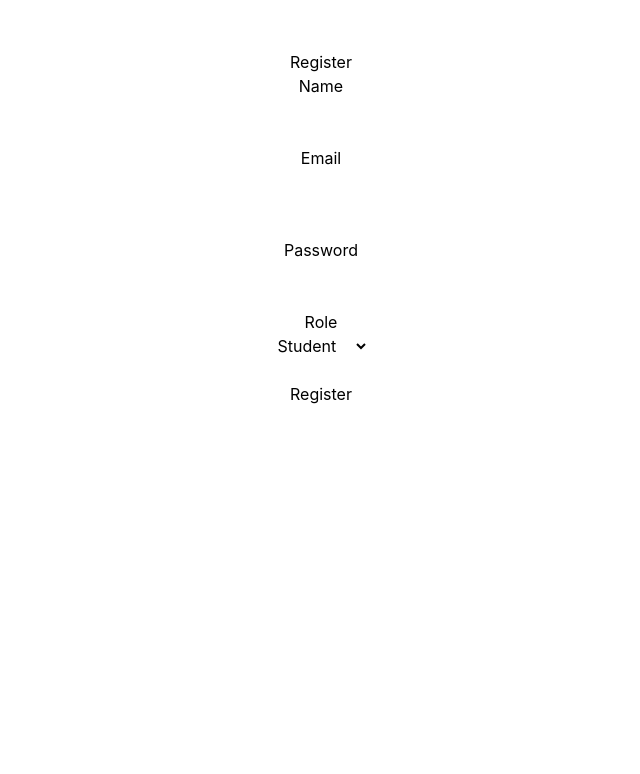
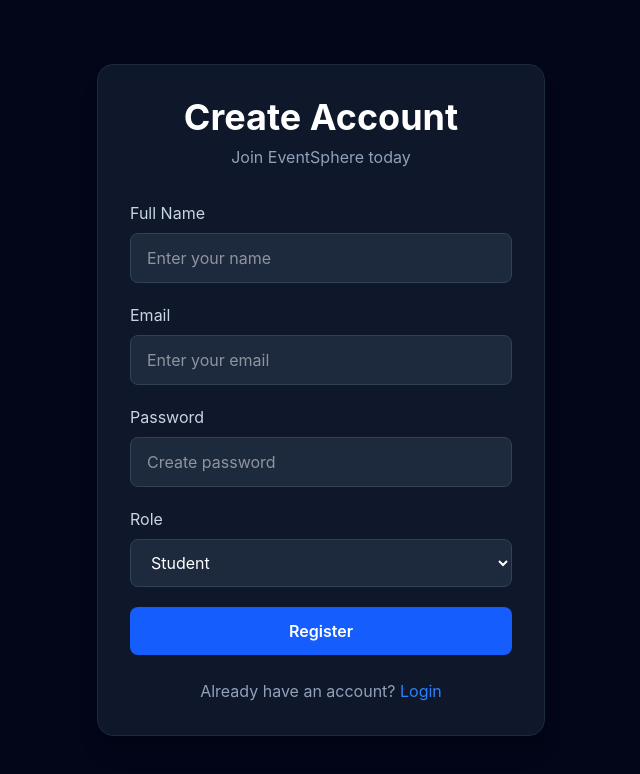
Before and after one commit to AdhravRai/Eventsphere, a React app in the folder frontend/: page /register in a window 1280 px wide. Shown: the top 774 px of the page, without its empty margins (319-959 px from the left). Built offline with nearby package versions, Linux system fonts and the light colour scheme; the HTML template or start-up script is replaced by a standard one.

Commit message:
feat: redesign student dashboard

```diff
--- a/frontend/src/pages/Register.jsx
+++ b/frontend/src/pages/Register.jsx
@@ -1,60 +1,87 @@
 function Register() {
   return (
-    <div
-      style={{
-        maxWidth: "400px",
-        margin: "50px auto",
-        textAlign: "center",
-      }}
-    >
-      <h1>Register</h1>
+    <div className="min-h-screen bg-slate-950 flex items-center justify-center px-4">
+      <div className="w-full max-w-md bg-slate-900 border border-slate-800 rounded-2xl p-8 shadow-xl">
 
-      <form>
-        <div>
-          <label>Name</label>
-          <br />
-          <input type="text" />
-        </div>
+        <h1 className="text-4xl font-bold text-center text-white mb-2">
+          Create Account
+        </h1>
 
-        <br />
+        <p className="text-slate-400 text-center mb-8">
+          Join EventSphere today
+        </p>
+
+        <form className="space-y-5">
 
           <div>
-          <label>Email</label>
-          <br />
+            <label className="block text-slate-300 mb-2">
+              Full Name
+            </label>
+
             <input
-            type="email"
-        style={{
-         width: "100%",
-            padding: "10px",
-    }}
+              type="text"
+              placeholder="Enter your name"
+              className="w-full px-4 py-3 rounded-lg bg-slate-800 border border-slate-700 text-white focus:outline-none focus:border-blue-500"
             />
           </div>
 
-        <br />
+          <div>
+            <label className="block text-slate-300 mb-2">
+              Email
+            </label>
+
+            <input
+              type="email"
+              placeholder="Enter your email"
+              className="w-full px-4 py-3 rounded-lg bg-slate-800 border border-slate-700 text-white focus:outline-none focus:border-blue-500"
+            />
+          </div>
 
           <div>
-          <label>Password</label>
-          <br />
-          <input type="password" />
+            <label className="block text-slate-300 mb-2">
+              Password
+            </label>
+
+            <input
+              type="password"
+              placeholder="Create password"
+              className="w-full px-4 py-3 rounded-lg bg-slate-800 border border-slate-700 text-white focus:outline-none focus:border-blue-500"
+            />
           </div>
 
-        <br />
+          <div>
+            <label className="block text-slate-300 mb-2">
+              Role
+            </label>
 
-        <div>
-          <label>Role</label>
-          <br />
-          <select>
+            <select
+              className="w-full px-4 py-3 rounded-lg bg-slate-800 border border-slate-700 text-white focus:outline-none focus:border-blue-500"
+            >
               <option>Student</option>
               <option>Organizer</option>
             </select>
           </div>
 
-        <br />
-
-        <button type="submit">
+          <button
+            type="submit"
+            className="w-full bg-blue-600 hover:bg-blue-700 transition py-3 rounded-lg text-white font-semibold"
+          >
             Register
           </button>
+
         </form>
+
+        <p className="text-center text-slate-400 mt-6">
+          Already have an account?{" "}
+          <a
+            href="/login"
+            className="text-blue-500 hover:text-blue-400"
+          >
+            Login
+          </a>
+        </p>
+
+      </div>
     </div>
   );
 }
--- a/frontend/src/pages/StudentDashboard.jsx
+++ b/frontend/src/pages/StudentDashboard.jsx
@@ -1,8 +1,91 @@
 function StudentDashboard() {
+  const events = [
+    {
+      id: 1,
+      title: "Hackathon 2026",
+      date: "25 June 2026",
+      venue: "Main Auditorium",
+    },
+    {
+      id: 2,
+      title: "AI Workshop",
+      date: "28 June 2026",
+      venue: "Seminar Hall",
+    },
+    {
+      id: 3,
+      title: "Coding Contest",
+      date: "30 June 2026",
+      venue: "Computer Lab",
+    },
+  ];
+
   return (
-    <div>
-      <h1>Student Dashboard</h1>
-      <p>View and register for events</p>
+    <div className="min-h-screen bg-slate-950 text-white p-8">
+
+      {/* Header */}
+      <div className="mb-10">
+        <h1 className="text-4xl font-bold">
+          Student Dashboard
+        </h1>
+
+        <p className="text-slate-400 mt-2">
+          Welcome back! Explore and register for events.
+        </p>
+      </div>
+
+      {/* Stats Cards */}
+      <div className="grid md:grid-cols-3 gap-6 mb-10">
+
+        <div className="bg-slate-900 border border-slate-800 rounded-xl p-6">
+          <h3 className="text-slate-400">Total Events</h3>
+          <p className="text-4xl font-bold mt-2">12</p>
+        </div>
+
+        <div className="bg-slate-900 border border-slate-800 rounded-xl p-6">
+          <h3 className="text-slate-400">Registered</h3>
+          <p className="text-4xl font-bold mt-2">4</p>
+        </div>
+
+        <div className="bg-slate-900 border border-slate-800 rounded-xl p-6">
+          <h3 className="text-slate-400">Certificates</h3>
+          <p className="text-4xl font-bold mt-2">2</p>
+        </div>
+
+      </div>
+
+      {/* Events Section */}
+      <h2 className="text-3xl font-bold mb-6">
+        Upcoming Events
+      </h2>
+
+      <div className="grid md:grid-cols-2 lg:grid-cols-3 gap-6">
+
+        {events.map((event) => (
+          <div
+            key={event.id}
+            className="bg-slate-900 border border-slate-800 rounded-xl p-6 hover:border-blue-500 hover:-translate-y-2 transition-all duration-300"
+          >
+            <h3 className="text-2xl font-semibold mb-3">
+              {event.title}
+            </h3>
+
+            <p className="text-slate-400">
+              📅 {event.date}
+            </p>
+
+            <p className="text-slate-400 mb-4">
+              📍 {event.venue}
+            </p>
+
+            <button className="w-full bg-blue-600 hover:bg-blue-700 py-2 rounded-lg">
+              Register
+            </button>
+          </div>
+        ))}
+
+      </div>
+
     </div>
   );
 }
```
Lines whose indentation alone changed are shown as unchanged.
